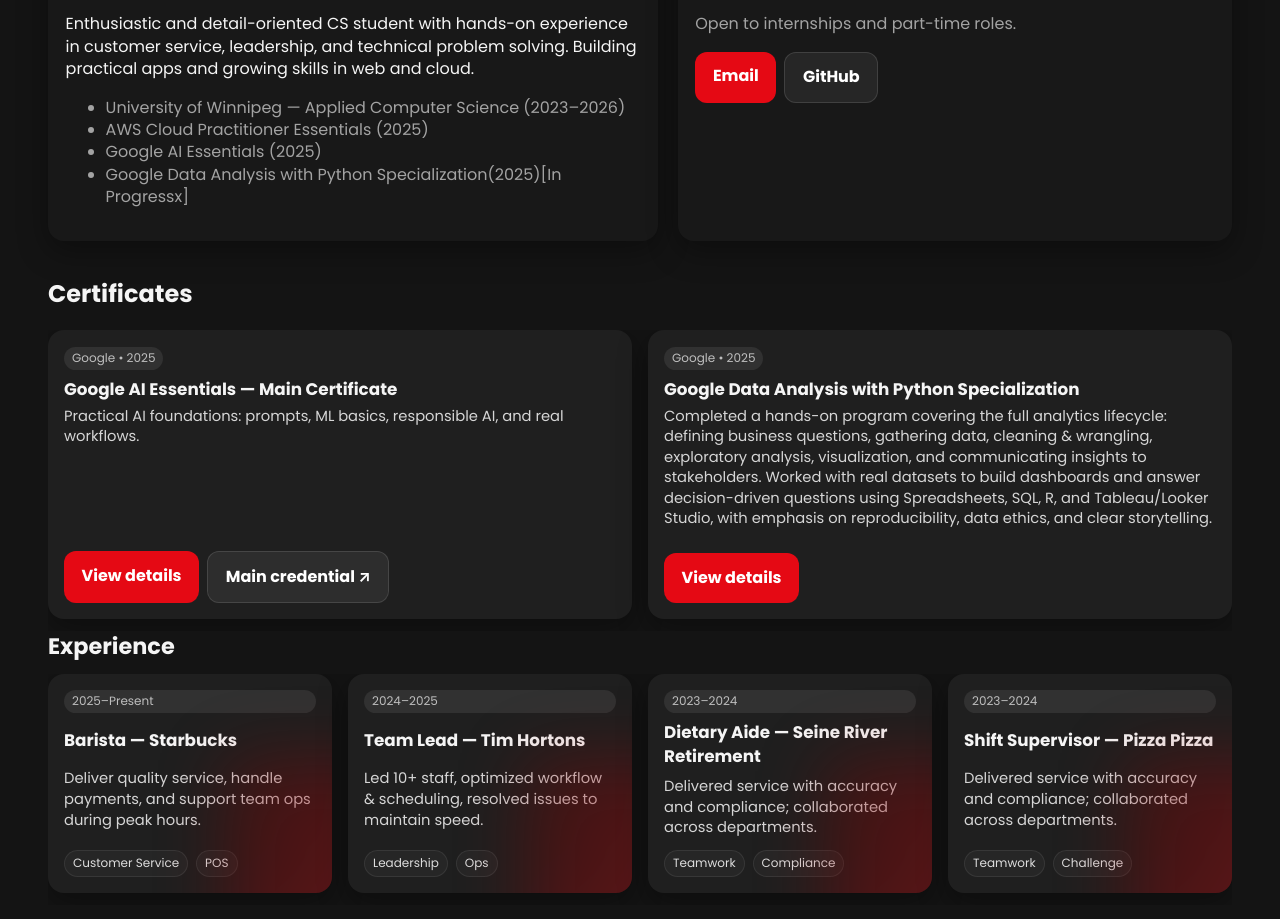
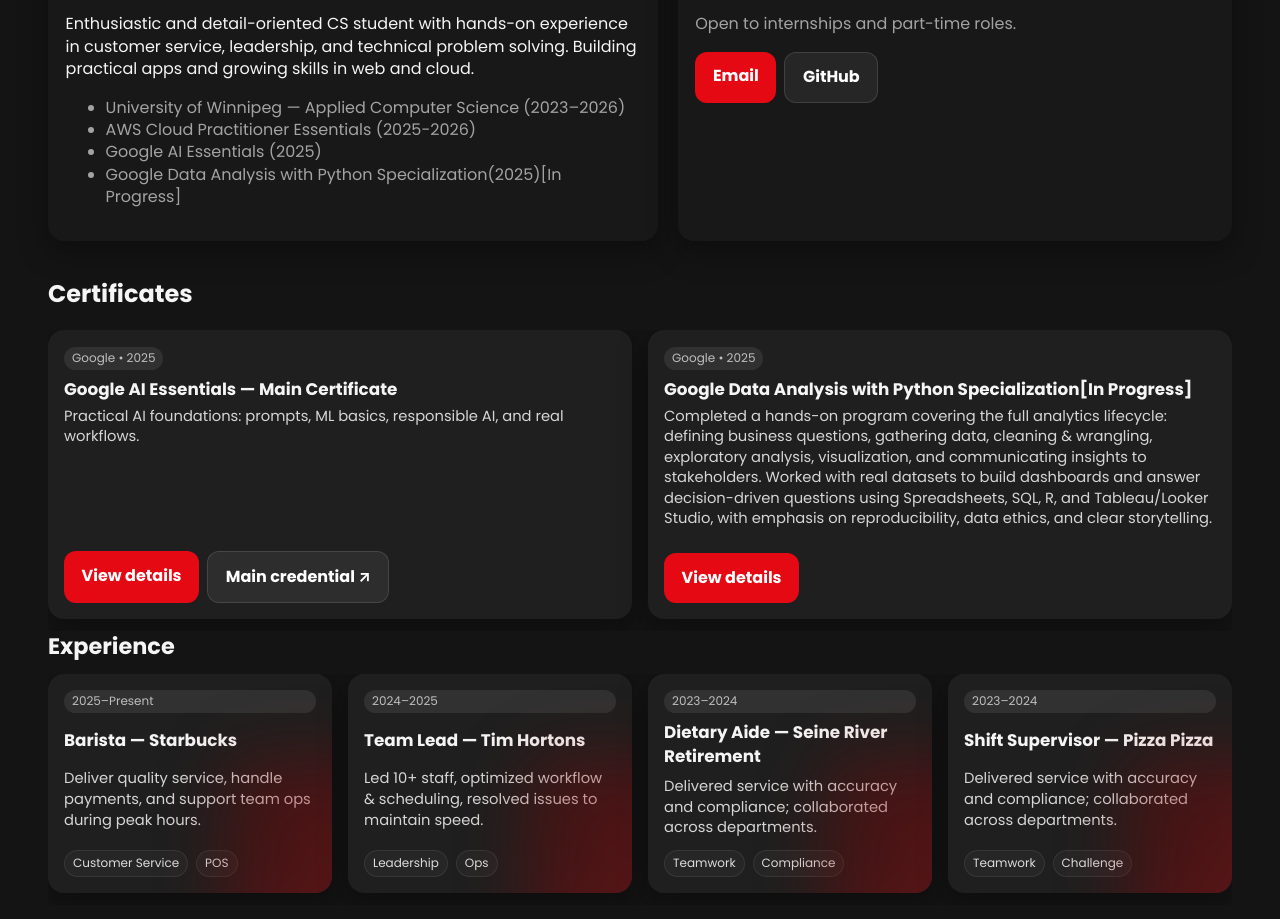
Before and after one commit to jayu2236j/Portfolio-NetFlix, a plain HTML site: page index.html in a window 1280 px wide. Shown: the part 1689-2608 px from the top of the page. Drawn offline with Linux system fonts and the light colour scheme.

Commit message:
Minor Changes

```diff
--- a/data.js
+++ b/data.js
@@ -138,7 +138,7 @@ window.CERTIFICATES = [
   },
   {
     id: "Google Data Analysis",
-    title: "Google Data Analysis with Python Specialization",
+    title: "Google Data Analysis with Python Specialization[In Progress]",
     issuer: "Google",
     year: "2025",
     //credentialUrl: "https://www.coursera.org/account/accomplishments/specialization/44E7IXQUJPPR",
--- a/index.html
+++ b/index.html
@@ -151,9 +151,9 @@
         <p>Enthusiastic and detail-oriented CS student with hands-on experience in customer service, leadership, and technical problem solving. Building practical apps and growing skills in web and cloud.</p>
         <ul class="muted">
           <li>University of Winnipeg — Applied Computer Science (2023–2026)</li>
-          <li>AWS Cloud Practitioner Essentials (2025)</li>
+          <li>AWS Cloud Practitioner Essentials (2025-2026)</li>
           <li>Google AI Essentials (2025)</li>
-          <li>Google Data Analysis with Python Specialization(2025)[In Progressx]</li>
+          <li>Google Data Analysis with Python Specialization(2025)[In Progress]</li>
         </ul>
       </section>
 
```
